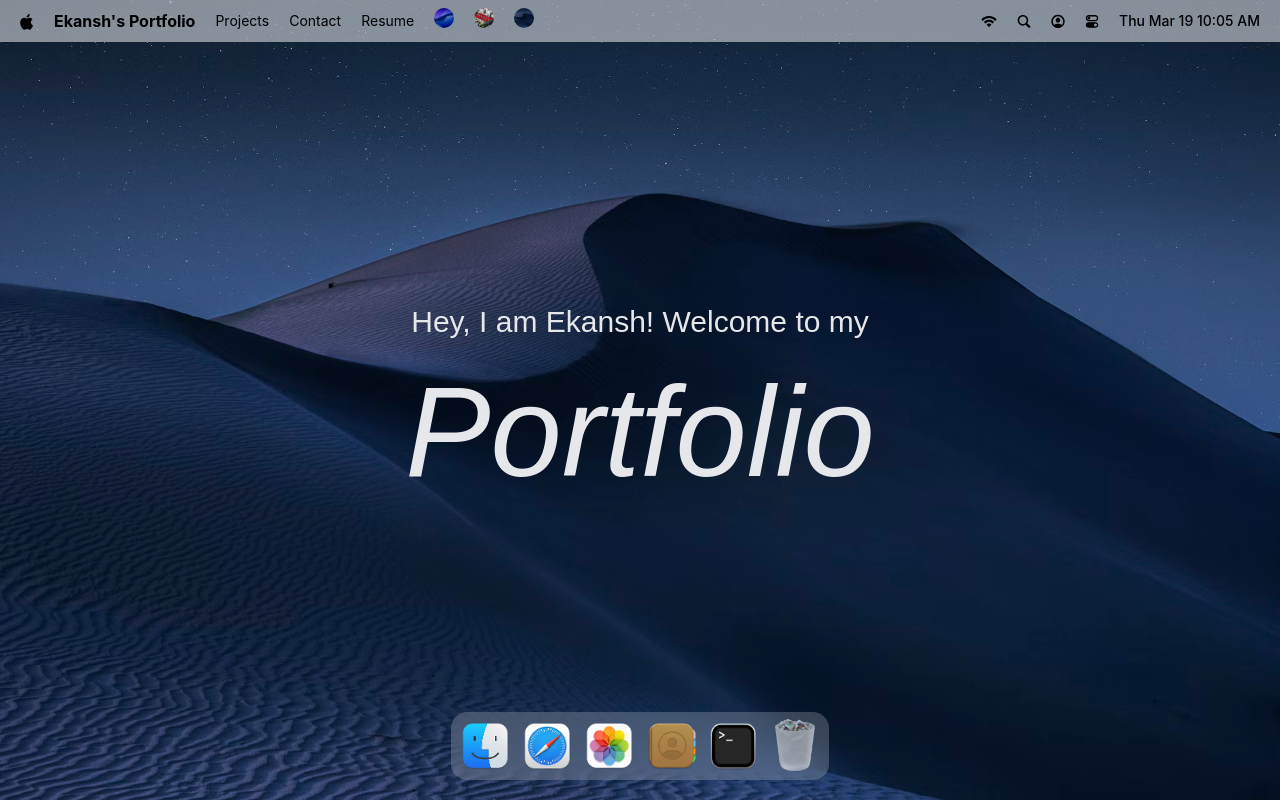
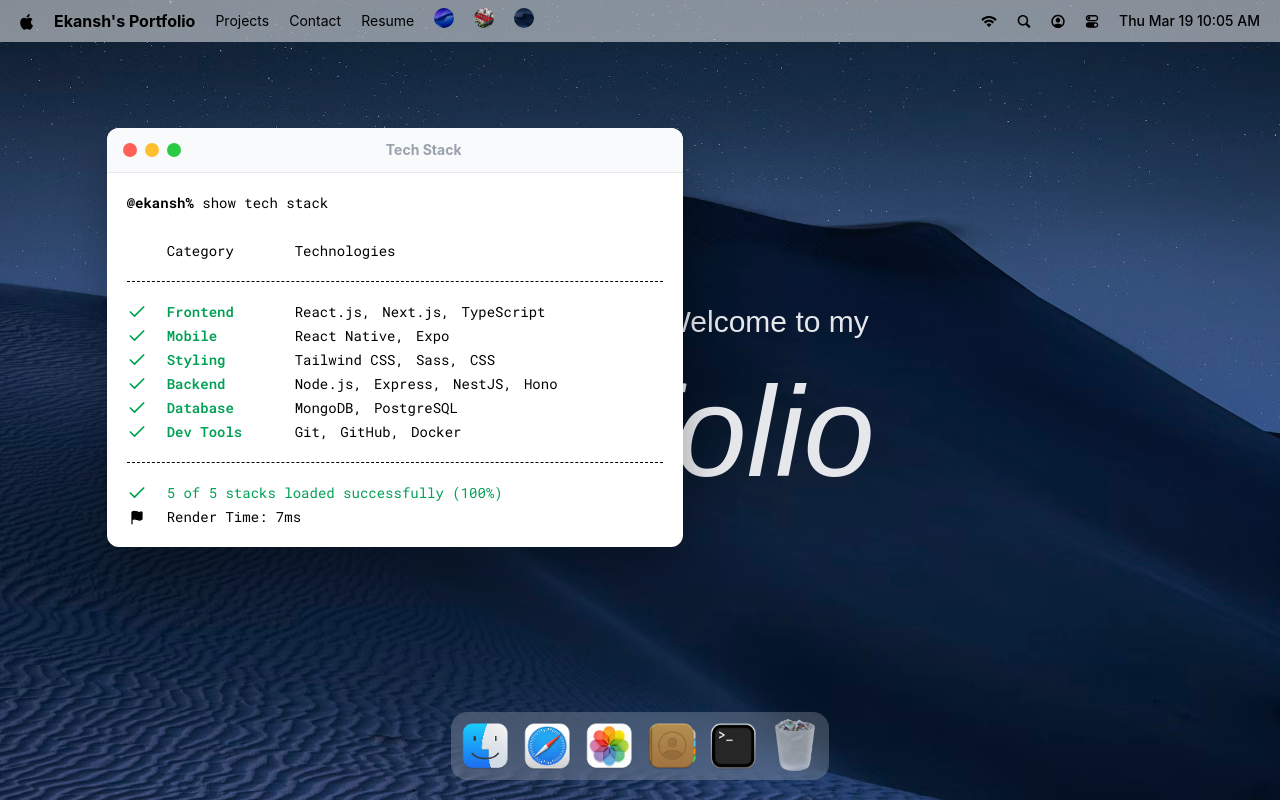
Before and after one commit to ekansh0202/portfolio, a React (Vite) app: page / in a window 1280 px wide. Both pictures are taken after a click on the button 733 px from the left and 746 px from the top of the page. Built offline with nearby package versions, Linux system fonts and the light colour scheme; a web font is replaced by a local one.

Commit message:
added hoc for each window and added draggable and open/close logic

```diff
--- a/src/App.jsx
+++ b/src/App.jsx
@@ -2,6 +2,11 @@
 import Navbar from "./components/Navbar";
 import Welcome from "./components/Welcome";
 import Dock from "./components/Dock";
+import Terminal from "./windows/Terminal";
+import gsap from "gsap";
+import { Draggable } from "gsap/Draggable";
+
+gsap.registerPlugin(Draggable);
 
 const App = () => {
 
@@ -21,6 +26,8 @@
       <Navbar onWallpaperChange={setWallpaper} />
       <Welcome />
       <Dock />
+
+      <Terminal />
     </main>
   )
 }
--- a/src/components/Dock.jsx
+++ b/src/components/Dock.jsx
@@ -68,7 +68,7 @@
             closeWindow(app.id);
         }
         else{
-            open(app.id);
+            openWindow(app.id);
         }
     }
 
--- /dev/null
+++ b/src/components/WindowControls.jsx
@@ -0,0 +1,15 @@
+import useWindowStore from "../store/window";
+
+const WindowControls = ({ target }) => {
+    const { closeWindow } = useWindowStore();
+
+    return(
+        <div id="window-controls">
+            <div className="close" onClick={() => closeWindow(target)} />
+            <div className="minimize" />
+            <div className="maximize" />
+        </div>
+    )
+};
+
+export default WindowControls;
--- /dev/null
+++ b/src/hoc/WindowWrapper.jsx
@@ -0,0 +1,59 @@
+import { useLayoutEffect, useRef } from "react";
+import useWindowStore from "../store/window";
+import { useGSAP } from "@gsap/react";
+import gsap from "gsap";
+import { Draggable } from "gsap/Draggable";
+
+
+const WindowWrapper = (Component, windowKey) => {
+
+    const Wrapped = (props) => {
+        const { focusedWindow, windows } = useWindowStore();
+        const { isOpen, zIndex } = windows[windowKey];
+        const ref = useRef(null);
+
+        useGSAP(() => {
+            const element = ref.current;
+
+            if(!element || !isOpen) return;
+
+            element.style.display = "block";
+
+            gsap.fromTo(element, { scale: 0.8, opacity: 0, y: 40 }, { scale: 1, opacity: 1, y: 0, duration: 0.2, ease: "power3.out" });
+
+        }, [isOpen]);
+
+        useGSAP(() => {
+            const element = ref.current;
+            if(!element) return;
+
+            const [instance ] = Draggable.create(element, { onPress: () => {
+                focusedWindow(windowKey);
+            }})
+
+            return () => instance.kill();
+
+        }, []);
+
+        useLayoutEffect(() => {
+            const element = ref.current;
+
+            if(!element) return;
+
+            element.style.display = isOpen ? "block" : "none";
+
+        }, [isOpen]);
+
+        return (
+            <section id={windowKey} ref={ref} style={{ zIndex }} className="absolute">
+                <Component {...props} />
+            </section>
+        )
+    }
+
+    Wrapped.displayName = `WindowWrapper(${Component.displayName || Component.name || "Component"})`;
+
+    return Wrapped;
+};
+
+export default WindowWrapper;
--- /dev/null
+++ b/src/windows/Terminal.jsx
@@ -0,0 +1,62 @@
+import { Check, Flag } from "lucide-react";
+import { techStack } from "../constants";
+import WindowWrapper from "../hoc/WindowWrapper";
+import WindowControls from "../components/WindowControls";
+
+const Terminal = () => {
+  return (
+    <>
+      <div id="window-header">
+        <WindowControls target="terminal" />
+        <h2>Tech Stack</h2>
+      </div>
+
+      <div className="techstack">
+        <p>
+          <span className="font-bold">@ekansh% </span>
+          show tech stack
+        </p>
+
+        <div className="label">
+          <p className="w-32">Category</p>
+          <p>Technologies</p>
+        </div>
+
+        <ul className="content">
+          {techStack.map(({ category, items }) => {
+            return (
+              <li className="flex items-center" key={category}>
+                <Check className="check" size={20} />
+                <h3>{category}</h3>
+                <ul>
+                  {items.map((item, i) => {
+                    return (
+                      <li key={i}>
+                        {item}
+                        {i < items.length - 1 ? "," : ""}
+                      </li>
+                    );
+                  })}
+                </ul>
+              </li>
+            );
+          })}
+        </ul>
+
+        <div className="footnote">
+          <p>
+            <Check size={20} />5 of 5 stacks loaded successfully (100%)
+          </p>
+          <p className="text-black">
+            <Flag size={15} fill="black" />
+            Render Time: 7ms
+          </p>
+        </div>
+      </div>
+    </>
+  );
+};
+
+const TerminalWindow = WindowWrapper(Terminal, "terminal");
+
+export default TerminalWindow;
```
